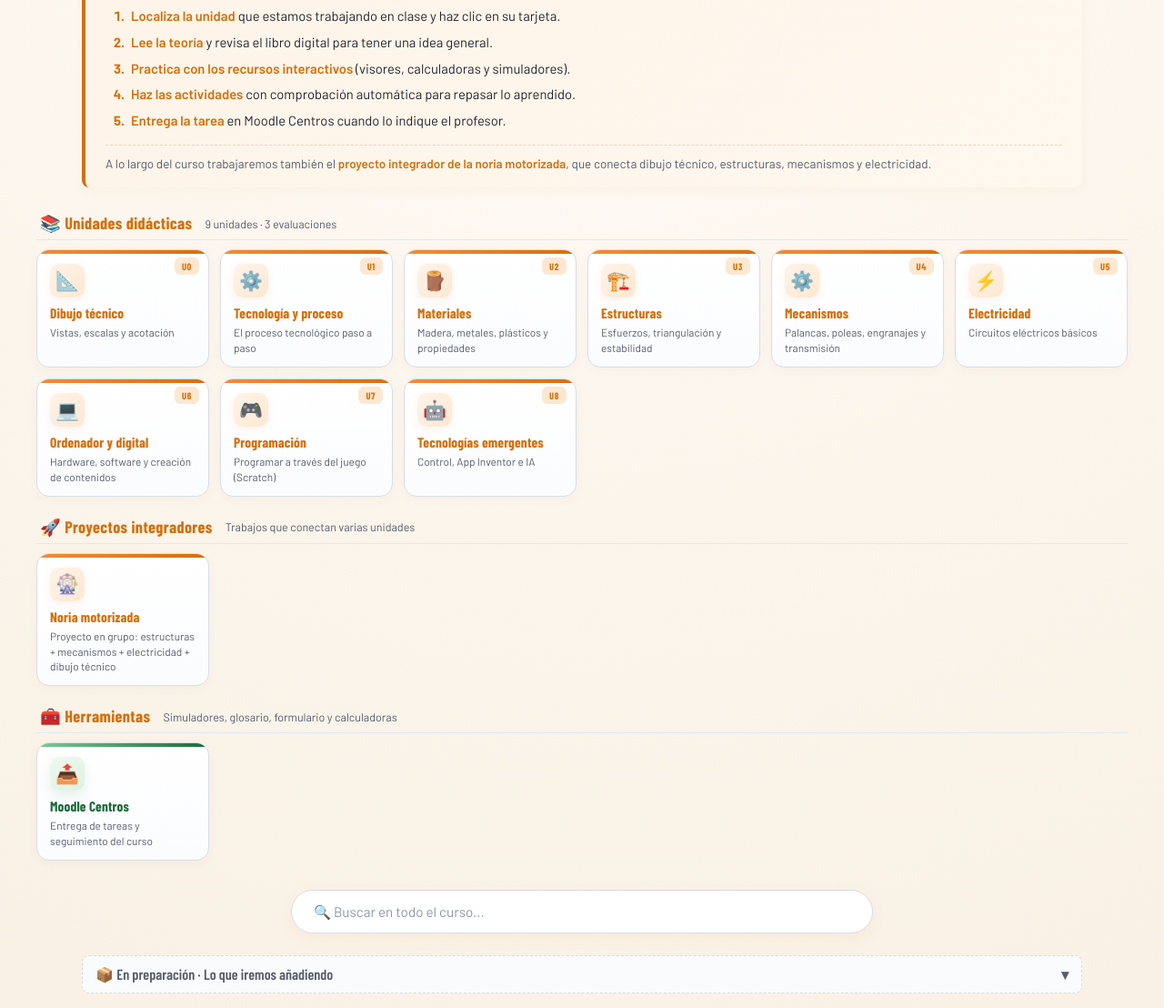
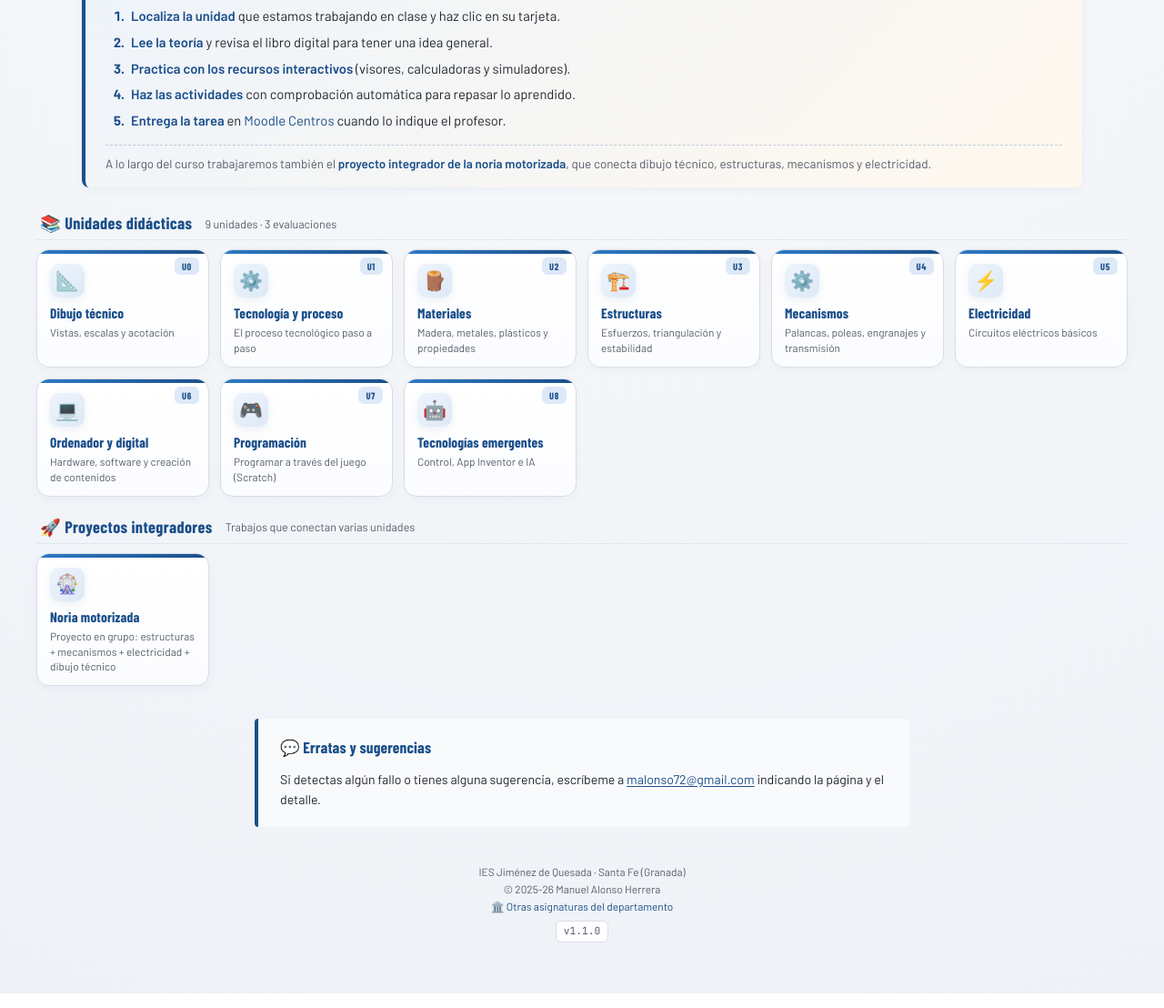
Before and after one commit to malonso72/tyd2-ies-jdq, a plain HTML site: page index.html in a window 1280 px wide. Shown: the part 304-1412 px from the top of the page at 91% size. Drawn offline with nearby package versions, Linux system fonts and the light colour scheme.

Commit message:
15/05/2026 1

```diff
--- a/assets/css/common.css
+++ b/assets/css/common.css
@@ -4,17 +4,17 @@
    ═══════════════════════════════════════════════════════════════ */
 
 :root{
-  /* ── Paleta principal (naranja-cobre) ── */
-  --principal:#D4700A;
-  --principal2:#F08D3A;
-  --principal-cl:#FCE8D2;
-  --principal-bg:#FEF4E9;
+  /* ── Paleta principal (azul institucional, unificado con Bachillerato) ── */
+  --principal:#1B4F8A;
+  --principal2:#2E7BC4;
+  --principal-cl:#DDE9F7;
+  --principal-bg:#EEF4FB;
 
-  /* ── Acento (azul, contraste con principal) ── */
-  --acento:#1B4F8A;
-  --acento2:#2E7BC4;
-  --acento-cl:#DDE9F7;
-  --acento-bg:#EEF4FB;
+  /* ── Acento (naranja, para contrastes puntuales si hicieran falta) ── */
+  --acento:#D4700A;
+  --acento2:#F08D3A;
+  --acento-cl:#FCE8D2;
+  --acento-bg:#FEF4E9;
 
   /* ── Auxiliares (idénticos al modelo TECI) ── */
   --bg:#F4F6F9;
@@ -53,7 +53,7 @@ a:hover{color:var(--principal2)}
 .skip-link:focus{top:8px;outline:2px solid #FCE8D2;outline-offset:2px}
 
 /* ── Cabecera global del curso ── */
-.curso-hd{background:linear-gradient(135deg,var(--principal),var(--principal2));color:#fff;padding:12px 20px;display:flex;align-items:center;gap:10px;box-shadow:0 2px 10px rgba(212,112,10,.15);font-family:var(--sans);position:sticky;top:0;z-index:1000;height:var(--hh)}
+.curso-hd{background:linear-gradient(135deg,var(--principal),var(--principal2));color:#fff;padding:12px 20px;display:flex;align-items:center;gap:10px;box-shadow:0 2px 10px rgba(27,79,138,.15);font-family:var(--sans);position:sticky;top:0;z-index:1000;height:var(--hh)}
 .curso-hd .curso-lg{font-family:var(--cond);font-size:1.15rem;font-weight:700;cursor:pointer;color:#fff;text-decoration:none}
 .curso-hd .curso-lg:hover{opacity:.85}
 .curso-hd .curso-sb{font-size:.72rem;opacity:.8;margin-left:10px;color:#fff}
--- a/assets/css/hub.css
+++ b/assets/css/hub.css
@@ -3,10 +3,10 @@
    Tarjetas, banner con fachada, secciones, buscador
    ═══════════════════════════════════════════════════════════════ */
 
-html,body{min-height:100vh;background:radial-gradient(circle at top,#FFFCF7 0,#FCF6EE 40%,#F8EFE0 100%);overflow-x:hidden}
+html,body{min-height:100vh;background:radial-gradient(circle at top,#F9FBFE 0,#F4F6F9 40%,#EEF2F7 100%);overflow-x:hidden}
 
 /* ── Banner de cabecera con fachada ── */
-.hd-hero{position:relative;max-width:1240px;margin:14px auto 0;background:linear-gradient(rgba(80,40,10,.42),rgba(80,40,10,.62)),url('img/fachadaiesjdq.jpg') center/cover no-repeat;color:#fff;padding:42px 24px 38px;display:flex;align-items:center;justify-content:center;gap:24px;box-shadow:0 6px 20px rgba(212,112,10,.18);min-height:220px;border-radius:8px}
+.hd-hero{position:relative;max-width:1240px;margin:14px auto 0;background:linear-gradient(rgba(15,30,55,.42),rgba(15,30,55,.62)),url('../../img/fachadaiesjdq.jpg') center/cover no-repeat;color:#fff;padding:42px 24px 38px;display:flex;align-items:center;justify-content:center;gap:24px;box-shadow:0 6px 20px rgba(27,79,138,.18);min-height:220px;border-radius:8px}
 .hd-hero-logo{flex-shrink:0;width:92px;height:92px;background:#fff;border-radius:16px;padding:7px;box-shadow:0 8px 22px rgba(0,0,0,.4);display:flex;align-items:center;justify-content:center}
 .hd-hero-logo img{max-width:100%;max-height:100%;object-fit:contain;display:block}
 .hd-hero-text{text-align:center;min-width:0;text-shadow:0 2px 10px rgba(0,0,0,.6)}
@@ -31,15 +31,15 @@ html,body{min-height:100vh;background:radial-gradient(circle at top,#FFFCF7 0,#F
 .bg.bg-large{grid-template-columns:repeat(auto-fill, minmax(260px, 1fr));gap:16px}
 
 /* ── Tarjeta base ── */
-.bc{position:relative;overflow:hidden;background:linear-gradient(180deg,#fff 0,#FBFCFE 100%);border:1px solid var(--bd);border-radius:14px;padding:14px 14px 12px;cursor:pointer;transition:transform .18s ease, box-shadow .18s ease, border-color .18s ease;text-align:left;display:flex;flex-direction:column;gap:4px;text-decoration:none;color:inherit;box-shadow:0 3px 12px rgba(120,70,20,.04)}
+.bc{position:relative;overflow:hidden;background:linear-gradient(180deg,#fff 0,#FBFCFE 100%);border:1px solid var(--bd);border-radius:14px;padding:14px 14px 12px;cursor:pointer;transition:transform .18s ease, box-shadow .18s ease, border-color .18s ease;text-align:left;display:flex;flex-direction:column;gap:4px;text-decoration:none;color:inherit;box-shadow:0 3px 12px rgba(27,79,138,.04)}
 .bc::before{content:'';position:absolute;left:0;right:0;top:0;height:4px;background:linear-gradient(90deg,var(--principal2),var(--principal))}
-.bc:hover{border-color:rgba(212,112,10,.35);box-shadow:0 12px 28px rgba(212,112,10,.12);transform:translateY(-4px)}
+.bc:hover{border-color:rgba(27,79,138,.35);box-shadow:0 12px 28px rgba(27,79,138,.12);transform:translateY(-4px)}
 .bc.tipo-tool::before{background:linear-gradient(90deg,#7BCB92,#1A6B3A)}
 .bc.tipo-proyecto::before{background:linear-gradient(90deg,#F08A7C,#C0321E)}
 .bc.tipo-pdf::before{background:linear-gradient(90deg,#7FB3E6,#2E7BC4)}
 
 /* ── Iconos de tarjeta ── */
-.bi{width:38px;height:38px;display:flex;align-items:center;justify-content:center;border-radius:10px;font-size:1.3rem;line-height:1;margin-bottom:4px;background:linear-gradient(135deg,var(--principal-bg),var(--principal-cl));box-shadow:inset 0 1px 0 rgba(255,255,255,.75),0 3px 8px rgba(212,112,10,.08)}
+.bi{width:38px;height:38px;display:flex;align-items:center;justify-content:center;border-radius:10px;font-size:1.3rem;line-height:1;margin-bottom:4px;background:linear-gradient(135deg,var(--principal-bg),var(--principal-cl));box-shadow:inset 0 1px 0 rgba(255,255,255,.75),0 3px 8px rgba(27,79,138,.08)}
 .bc.tipo-tool .bi{background:linear-gradient(135deg,#EEF9F1,#DCF2E3);box-shadow:inset 0 1px 0 rgba(255,255,255,.75),0 6px 14px rgba(26,107,58,.10)}
 .bc.tipo-proyecto .bi{background:linear-gradient(135deg,#FFF0EE,#FFE0DB);box-shadow:inset 0 1px 0 rgba(255,255,255,.75),0 6px 14px rgba(192,50,30,.10)}
 .bc.tipo-pdf .bi{background:linear-gradient(135deg,#F2F7FD,#E5EEF9);box-shadow:inset 0 1px 0 rgba(255,255,255,.75),0 6px 14px rgba(46,123,196,.10)}
@@ -61,10 +61,10 @@ html,body{min-height:100vh;background:radial-gradient(circle at top,#FFFCF7 0,#F
 .pending-badge{position:absolute;top:8px;right:8px;font-family:var(--cond);font-size:.66rem;font-weight:700;letter-spacing:.04em;padding:3px 9px;border-radius:999px;background:linear-gradient(135deg,#E2E6EC,#C9CFD8);color:#3A4250;border:1.5px solid #B5BCC6;text-transform:uppercase;line-height:1.2;box-shadow:0 2px 6px rgba(60,70,90,.15)}
 
 /* ── Buscador global ── */
-.searchbar{max-width:640px;margin:32px auto 14px;padding:10px 18px;background:#fff;border:1px solid var(--bd);border-radius:24px;box-shadow:0 6px 18px rgba(212,112,10,.06);display:flex;align-items:center}
+.searchbar{max-width:640px;margin:32px auto 14px;padding:10px 18px;background:#fff;border:1px solid var(--bd);border-radius:24px;box-shadow:0 6px 18px rgba(27,79,138,.06);display:flex;align-items:center}
 .searchbar input{flex:1;border:0;outline:0;background:transparent;font-family:var(--sans);font-size:.95rem;color:var(--tx);padding:4px 6px}
 .searchbar input::placeholder{color:#8C97A8}
-.searchbar:focus-within{border-color:var(--principal2);box-shadow:0 6px 18px rgba(240,141,58,.20)}
+.searchbar:focus-within{border-color:var(--principal2);box-shadow:0 6px 18px rgba(46,123,196,.20)}
 
 /* ── Aviso ── */
 .aviso{max-width:720px;margin:36px auto 18px;padding:18px 24px;background:#F9FAFC;border-left:4px solid var(--principal);border-radius:4px;font-size:.88rem;line-height:1.6;color:var(--tx)}
@@ -111,31 +111,17 @@ details.criterios .criterios-body{padding:14px 18px;border:1px solid var(--bd);b
 [id]{scroll-margin-top:110px}
 
 /* ── Bloque "Empieza aquí" (guía de uso para el alumno) ── */
-.empieza-aqui{max-width:1100px;margin:0 auto 28px;padding:18px 22px 16px;background:linear-gradient(135deg,var(--principal-bg) 0%,#FFF8EE 100%);border-left:4px solid var(--principal);border-radius:8px;box-shadow:0 3px 12px rgba(212,112,10,.05)}
+.empieza-aqui{max-width:1100px;margin:0 auto 28px;padding:18px 22px 16px;background:linear-gradient(135deg,var(--principal-bg) 0%,#FFF8EE 100%);border-left:4px solid var(--principal);border-radius:8px;box-shadow:0 3px 12px rgba(27,79,138,.05)}
 .empieza-aqui h2{font-family:var(--cond);font-size:1.15rem;font-weight:700;color:var(--principal);margin-bottom:10px;letter-spacing:.01em;display:flex;align-items:center;gap:8px}
 .empieza-aqui ol{margin:0;padding-left:24px;list-style:decimal}
 .empieza-aqui ol li{font-size:.92rem;line-height:1.55;color:var(--tx);padding:3px 0 3px 4px}
 .empieza-aqui ol li::marker{color:var(--principal);font-weight:700}
 .empieza-aqui ol li strong{color:var(--principal);font-weight:600}
-.empieza-aqui .empieza-nota{margin-top:12px;padding-top:10px;border-top:1px dashed rgba(212,112,10,.25);font-size:.84rem;color:var(--t2);line-height:1.5}
+.empieza-aqui .empieza-nota{margin-top:12px;padding-top:10px;border-top:1px dashed rgba(27,79,138,.25);font-size:.84rem;color:var(--t2);line-height:1.5}
 .empieza-aqui .empieza-nota strong{color:var(--principal);font-weight:600}
-
-/* ── Sección "En preparación" (relegada, colapsable) ── */
-.en-preparacion{max-width:1100px;margin:24px auto 18px}
-.en-preparacion summary{font-family:var(--cond);font-size:1rem;font-weight:600;color:var(--t2);cursor:pointer;list-style:none;padding:10px 14px;border:1px dashed var(--bd);border-radius:8px;background:#FAFBFC;display:flex;align-items:center;gap:8px;transition:background .15s,border-color .15s}
-.en-preparacion summary::-webkit-details-marker{display:none}
-.en-preparacion summary::after{content:'▾';margin-left:auto;transition:transform .2s;color:var(--t2)}
-.en-preparacion[open] summary::after{transform:rotate(180deg)}
-.en-preparacion summary:hover{background:#F4F5F7;border-color:var(--principal)}
-.en-preparacion .en-prep-body{padding:16px 18px 14px;border:1px dashed var(--bd);border-top:0;border-radius:0 0 8px 8px;background:#FCFCFD;margin-top:-1px}
-.en-preparacion .en-prep-section{margin-bottom:14px}
-.en-preparacion .en-prep-section:last-child{margin-bottom:0}
-.en-preparacion .en-prep-section h4{font-family:var(--cond);font-size:.92rem;font-weight:600;color:var(--t2);margin-bottom:6px;letter-spacing:.02em;display:flex;align-items:center;gap:6px}
-.en-preparacion .en-prep-section p{font-size:.84rem;color:var(--t2);line-height:1.5;margin:0}
 
 @media print{
   html,body{background:#fff!important}
   .hd-hero,.searchbar,.aviso{box-shadow:none!important}
   .bc{break-inside:avoid}
-  .en-preparacion{display:none}
 }
--- a/index.html
+++ b/index.html
@@ -3,7 +3,7 @@
 <head>
 <meta charset="UTF-8">
 <meta name="viewport" content="width=device-width, initial-scale=1.0">
-<meta name="theme-color" content="#D4700A">
+<meta name="theme-color" content="#1B4F8A">
 <link rel="icon" type="image/svg+xml" href="favicon.svg">
 <title>TyD 2º ESO · Tecnología y Digitalización · IES Jiménez de Quesada</title>
 
@@ -56,7 +56,7 @@
     <li><strong>Lee la teoría</strong> y revisa el libro digital para tener una idea general.</li>
     <li><strong>Practica con los recursos interactivos</strong> (visores, calculadoras y simuladores).</li>
     <li><strong>Haz las actividades</strong> con comprobación automática para repasar lo aprendido.</li>
-    <li><strong>Entrega la tarea</strong> en Moodle Centros cuando lo indique el profesor.</li>
+    <li><strong>Entrega la tarea</strong> en <a href="https://educacionadistancia.juntadeandalucia.es/centros/granada/login/index.php" target="_blank" rel="noopener">Moodle Centros</a> cuando lo indique el profesor.</li>
   </ol>
   <p class="empieza-nota">A lo largo del curso trabajaremos también el <strong>proyecto integrador de la noria motorizada</strong>, que conecta dibujo técnico, estructuras, mecanismos y electricidad.</p>
 </section>
@@ -139,37 +139,6 @@
   </a>
 </div>
 
-<!-- ══════════════════ HERRAMIENTAS ══════════════════ -->
-<div class="section-title">🧰 Herramientas <span class="desc">Simuladores, glosario, formulario y calculadoras</span></div>
-<div class="bg">
-
-  <a href="https://educacionadistancia.juntadeandalucia.es/centros/granada/login/index.php" class="bc tipo-tool" target="_blank">
-    <span class="bi">📤</span>
-    <span class="bk">Moodle Centros</span>
-    <span class="bn">Entrega de tareas y seguimiento del curso</span>
-  </a>
-</div>
-
-<!-- ══════════════════ BUSCADOR ══════════════════ -->
-<div class="searchbar" role="search">
-  <input type="search" id="gl-search" placeholder="🔍 Buscar en todo el curso..." aria-label="Buscar">
-</div>
-
-<!-- ══════════════════ EN PREPARACIÓN (relegado) ══════════════════ -->
-<details class="en-preparacion">
-  <summary>📦 En preparación · Lo que iremos añadiendo</summary>
-  <div class="en-prep-body">
-    <div class="en-prep-section">
-      <h4>📑 Material imprimible</h4>
-      <p>PDFs de cada unidad para imprimir o descargar. Se irán publicando conforme avancemos las unidades.</p>
-    </div>
-    <div class="en-prep-section">
-      <h4>🧰 Más herramientas</h4>
-      <p>Simuladores, glosario, calculadoras y formulario. Se añadirán según las necesidades de cada unidad.</p>
-    </div>
-  </div>
-</details>
-
 <!-- ══════════════════ AVISO ══════════════════ -->
 <div class="aviso">
   <h3>💬 Erratas y sugerencias</h3>
@@ -185,6 +154,5 @@
 
 </div>
 
-<script src="assets/js/search.js"></script>
 </body>
 </html>
```
